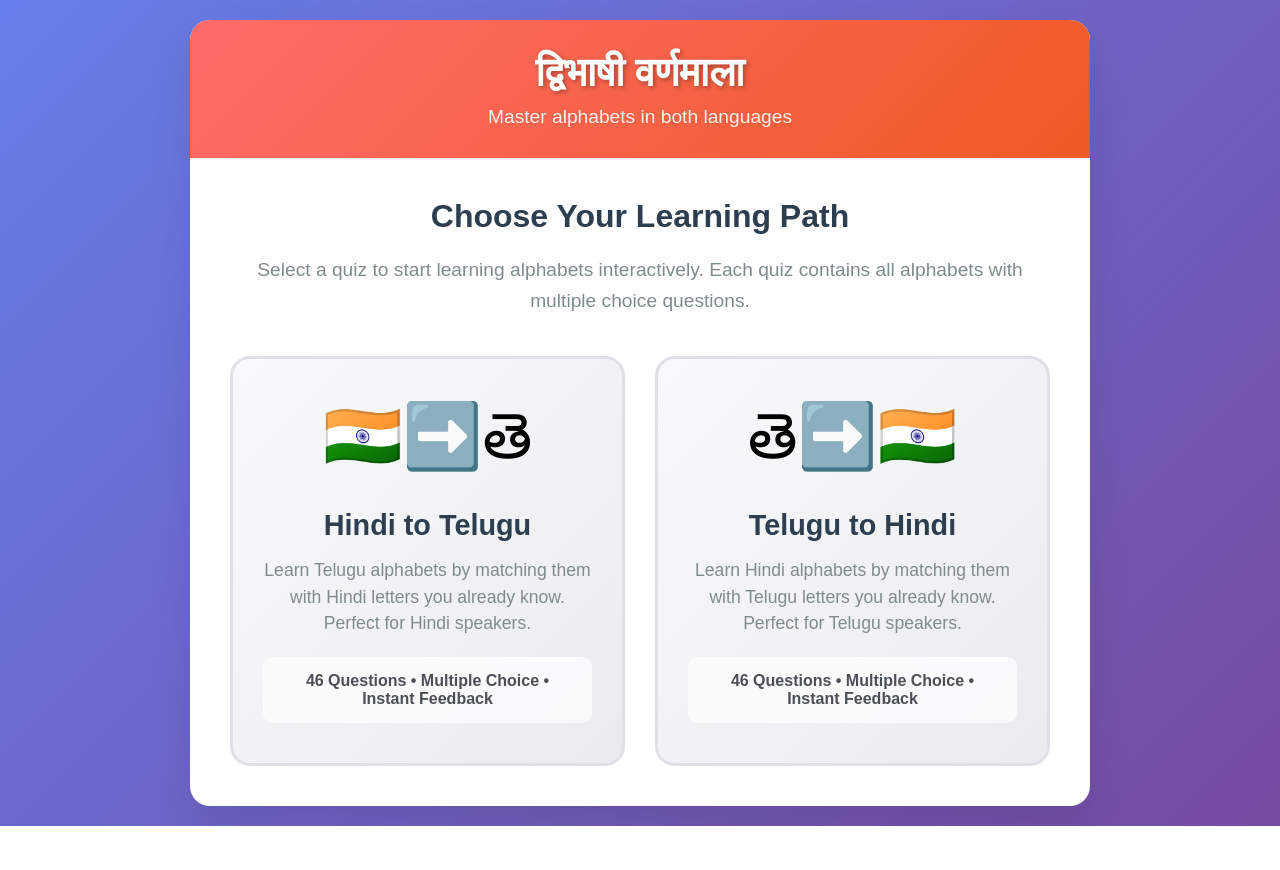
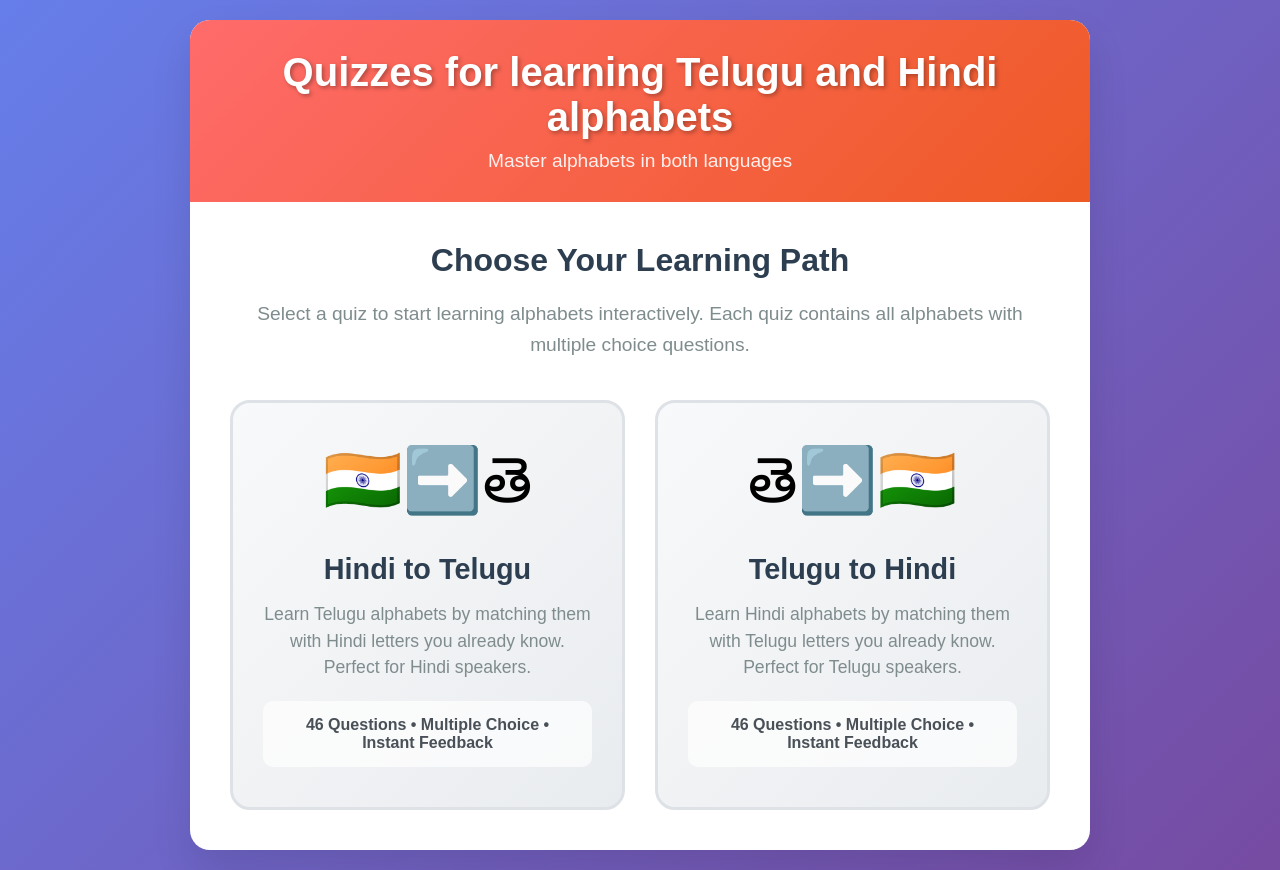
Before and after one commit to nagasantosh/quizzes, a plain HTML site: page index.html in a window 1280 px wide. Before the commit the page ends 826 px from the top, so only its background shows below. Drawn offline with Linux system fonts and the light colour scheme.

Commit message:
Update index.html

```diff
--- a/index.html
+++ b/index.html
@@ -520,7 +520,7 @@
             <button class="back-btn" id="backBtn" onclick="backToDashboard()">
                 ← Back
             </button>
-            <h1 id="headerTitle">द्विभाषी वर्णमाला</h1>
+            <h1 id="headerTitle">Quizzes for learning Telugu and Hindi alphabets</h1>
             <p id="headerSubtitle">Master alphabets in both languages</p>
         </div>
 
```
